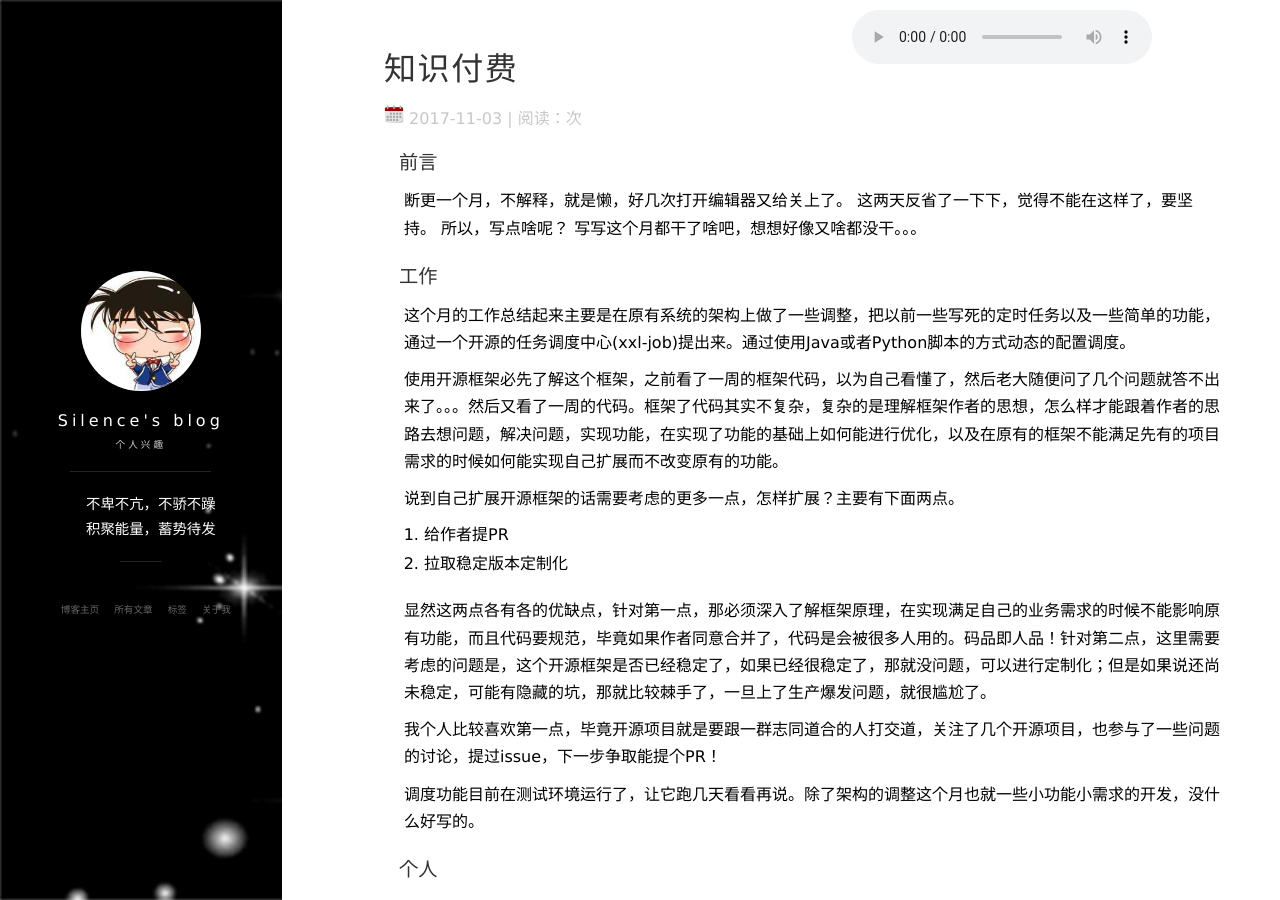
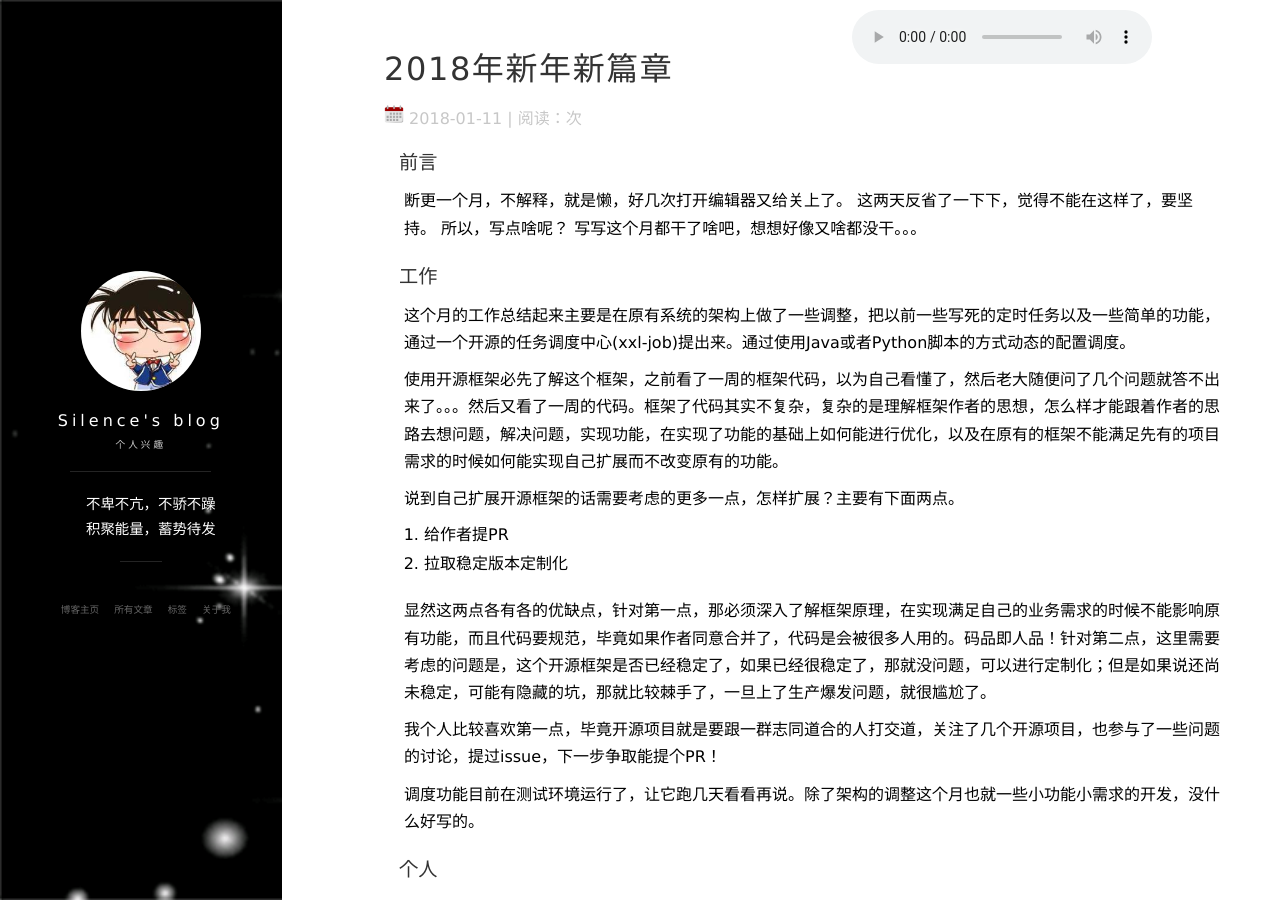
Before and after one commit to zhuSilence/zhuSilence.github.io, a Jekyll site: the page built from _posts/2018-01-11-2018年新年新篇章.md, in a window 1280 px wide and 900 px high. Built offline with Jekyll 4.4.1, drawn with Linux system fonts in a browser that asks for light colours; nearby versions of some CDN libraries; comment, search, counter and statistics services are not loaded.

Commit message:
2018第一篇

```diff
--- a/_posts/2018-01-11-2018年新年新篇章.md
+++ b/_posts/2018-01-11-2018年新年新篇章.md
@@ -1,7 +1,7 @@
 ---
 layout: post
-title: 知识付费
-date: 2017-11-03
+title: 2018年新年新篇章
+date: 2018-01-11
 tag: 感悟
 ---
 
```
